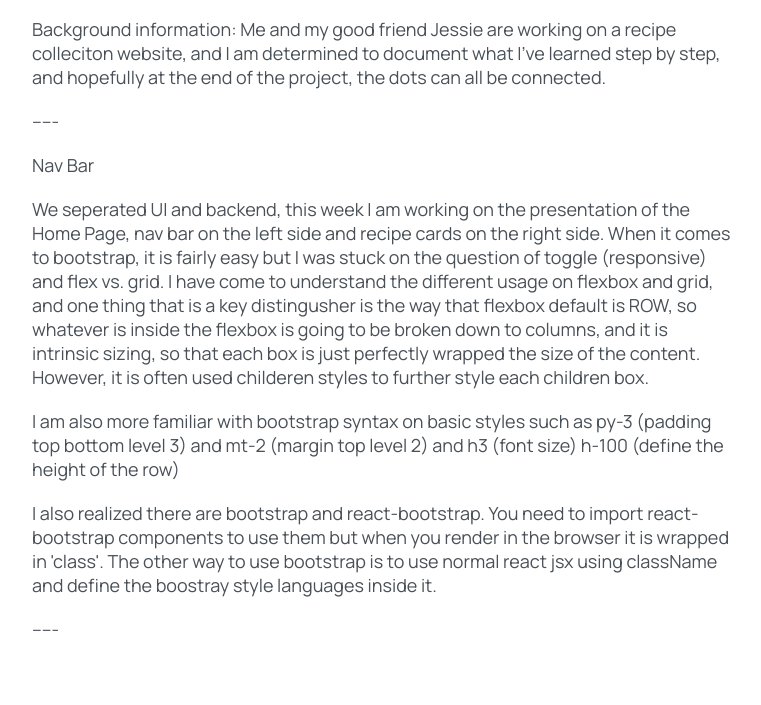
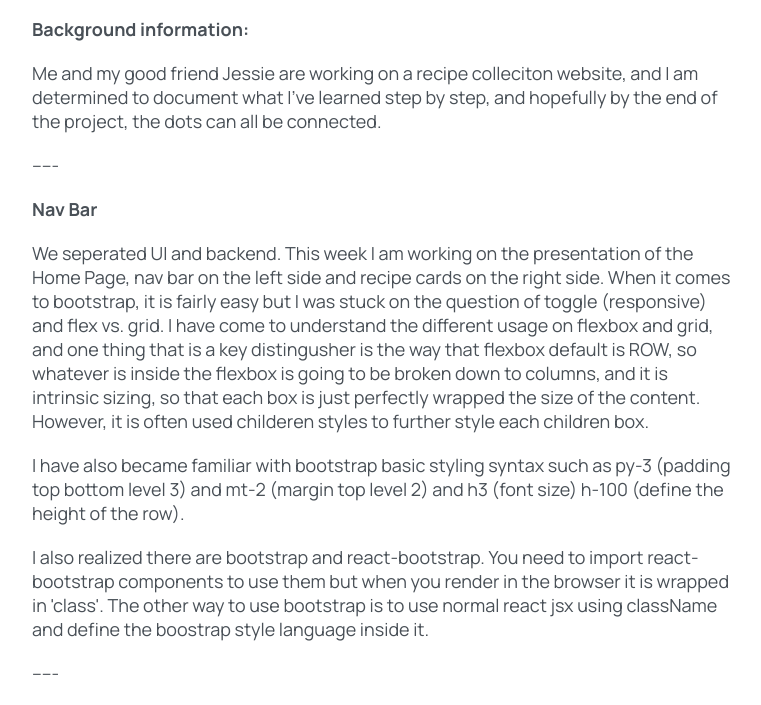
Before and after one commit to vivanc/vivanc.github.io, a plain HTML site: page blog-posts/blog-post-2.html in a window 1280 px wide. Shown: the part 204-909 px from the top of the page, without its empty margins (258-1019 px from the left). Before the commit the page ends 865 px from the top, so only its background shows below. Drawn offline with Linux system fonts and the light colour scheme.

Commit message:
edited all blog post

```diff
--- a/blog-posts/blog-post-2.html
+++ b/blog-posts/blog-post-2.html
@@ -25,16 +25,17 @@
           </div>
         </header>
         <article class="content">
+          <p><strong>Background information: </strong></p>
           <p>
-            Background information: Me and my good friend Jessie are working on
-            a recipe colleciton website, and I am determined to document what
-            I've learned step by step, and hopefully at the end of the project,
-            the dots can all be connected.
+            Me and my good friend Jessie are working on a recipe colleciton
+            website, and I am determined to document what I've learned step by
+            step, and hopefully by the end of the project, the dots can all be
+            connected.
           </p>
           <p>-----</p>
-          <p>Nav Bar</p>
+          <p><strong>Nav Bar</strong></p>
           <p>
-            We seperated UI and backend, this week I am working on the
+            We seperated UI and backend. This week I am working on the
             presentation of the Home Page, nav bar on the left side and recipe
             cards on the right side. When it comes to bootstrap, it is fairly
             easy but I was stuck on the question of toggle (responsive) and flex
@@ -48,17 +49,17 @@
           </p>
 
           <p>
-            I am also more familiar with bootstrap syntax on basic styles such
+            I have also became familiar with bootstrap basic styling syntax such
             as py-3 (padding top bottom level 3) and mt-2 (margin top level 2)
-            and h3 (font size) h-100 (define the height of the row)
+            and h3 (font size) h-100 (define the height of the row).
           </p>
 
           <p>
             I also realized there are bootstrap and react-bootstrap. You need to
             import react-bootstrap components to use them but when you render in
             the browser it is wrapped in 'class'. The other way to use bootstrap
-            is to use normal react jsx using className and define the boostray
-            style languages inside it.
+            is to use normal react jsx using className and define the boostrap
+            style language inside it.
           </p>
 
           <p>-----</p>
```
Also changed, not shown: blog-page.html (+3 -3 lines), blog-posts/blog-post-4.html (+2 -2 lines), blog-posts/blog-post-5.html (+1 -1 lines), blog-posts/blog-post-6.html (+2 -2 lines), blog-posts/blog-post-7.html (+1 -1 lines).
